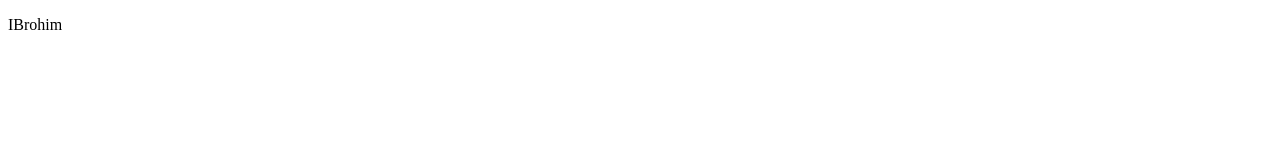
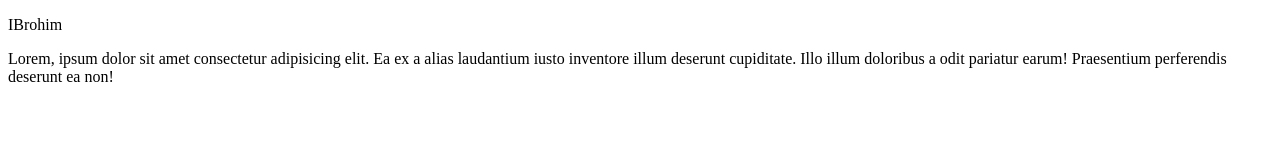
Before and after one commit to TurdaliyevJoraqozi/git-repo, a plain HTML site: page index.html in a window 1280 px wide. Drawn offline with Linux system fonts and the light colour scheme.

Commit message:
p tegini yozdim

```diff
--- a/index.html
+++ b/index.html
@@ -8,5 +8,10 @@
   </head>
   <body>
     <p>IBrohim</p>
+    <p>
+      Lorem, ipsum dolor sit amet consectetur adipisicing elit. Ea ex a alias
+      laudantium iusto inventore illum deserunt cupiditate. Illo illum doloribus
+      a odit pariatur earum! Praesentium perferendis deserunt ea non!
+    </p>
   </body>
 </html>
```
